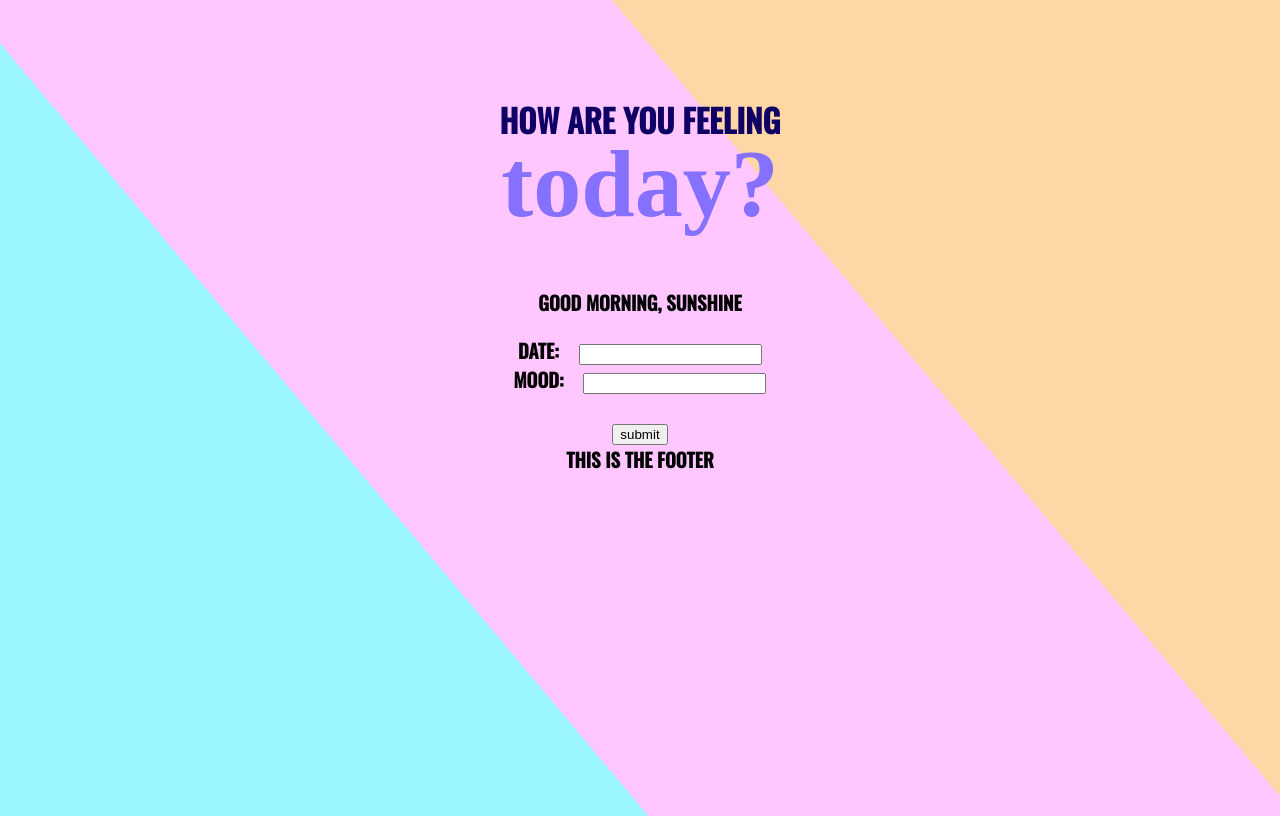
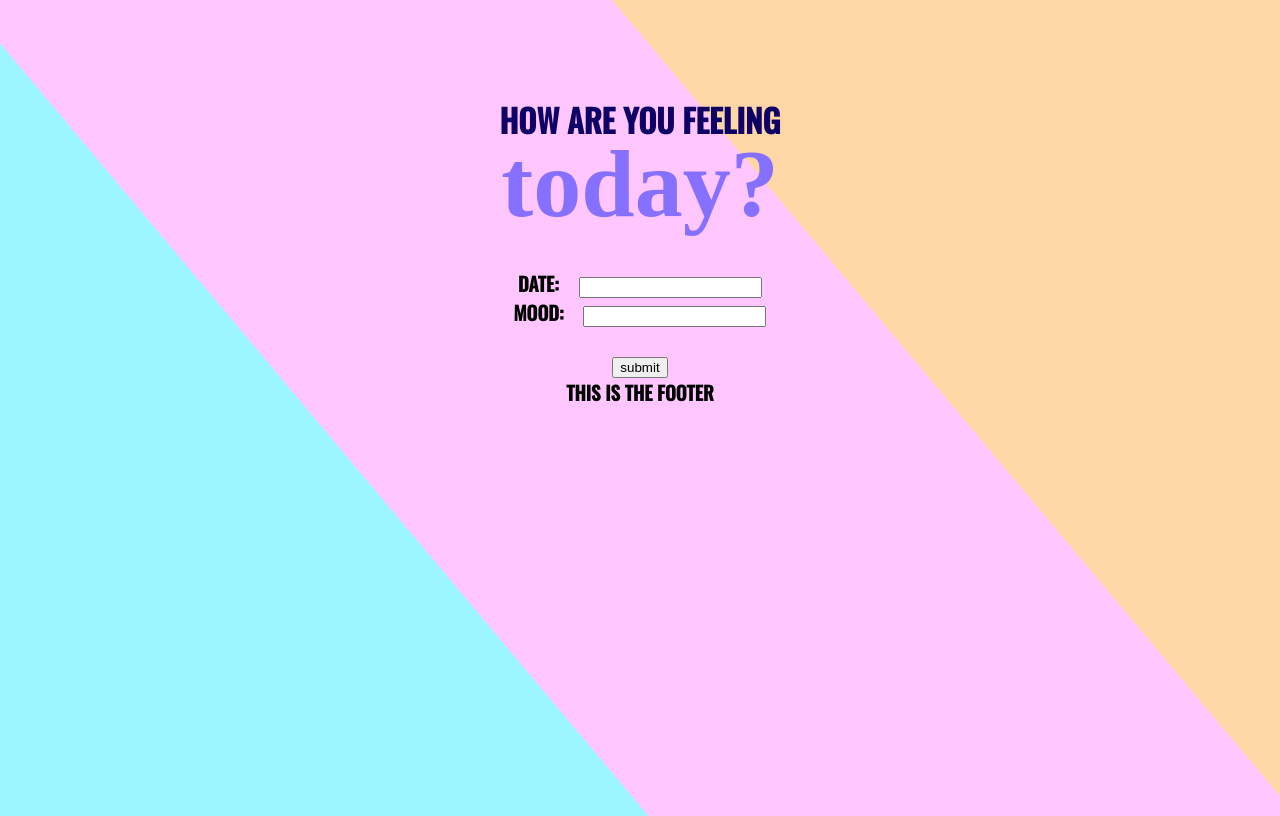
Before and after one commit to katarzyna-kw/daily-check, a React (Create React App) app: page / in a window 1280 px wide. Built offline with nearby package versions, Linux system fonts and the light colour scheme; a web font is replaced by a local one.

Commit message:
remove morning message

```diff
--- a/src/components/Survey.js
+++ b/src/components/Survey.js
@@ -1,13 +1,9 @@
 import '../App.css';
 
 function Survey() {
-  const goodMorning = 'Good morning, sunshine';
   return (
     <div class="container-survey">
     <div className="wrapper-survey">
-        <p>
-        {goodMorning}
-        </p>
         <form className="form">
           <label className="label">
             Date:
```
